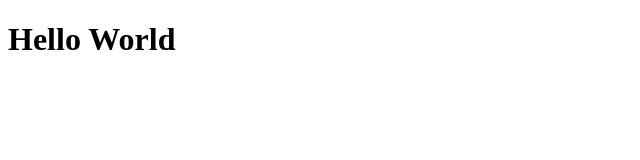
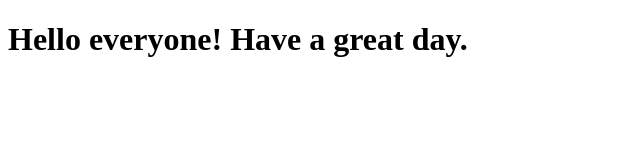
Before and after one commit to epicjpr/coursera-test, a plain HTML site: page index.html in a window 1280 px wide. Shown: the whole page, without its empty margins (0-640 px from the left). Drawn offline with Linux system fonts and the light colour scheme.

Commit message:
2nd update

```diff
--- a/index.html
+++ b/index.html
@@ -5,6 +5,6 @@
     <title>Hello everyone</title>
   </head>
   <body>
-    <h1>Hello World</h1>
+    <h1>Hello everyone!  Have a great day.</h1>
   </body>
 </html>
```
